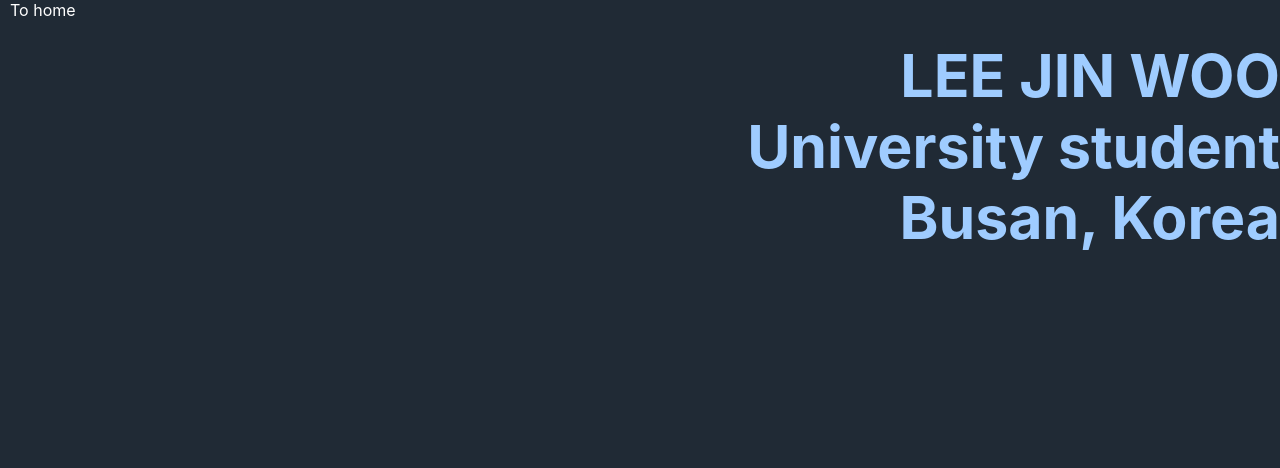
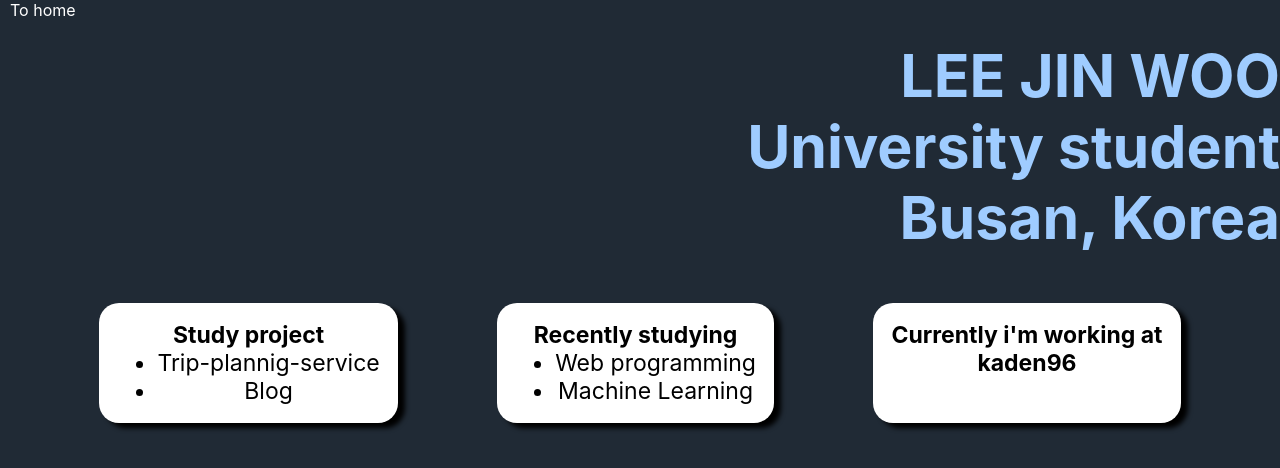
Before and after one commit to good-jinu/blog-old, a React (Create React App) app: page /about in a window 1280 px wide. Shown: the top 468 px of the page. Built offline with nearby package versions, Linux system fonts and the light colour scheme.

Commit message:
updates on about page, Add contents page

```diff
--- a/src/App.css
+++ b/src/App.css
@@ -17,6 +17,7 @@
   animation-delay:4s;
   animation-duration:1.25s;
   animation-name: opening-background;
+  z-index: 1;
 }
 
 #opening > h1 {
--- a/src/App.js
+++ b/src/App.js
@@ -1,7 +1,7 @@
 import React from 'react';
 import './App.css';
-import { Route } from 'react-router-dom';
-import { Home, About } from './pages';
+import { Route, Switch } from 'react-router-dom';
+import { Home, About, Contents } from './pages';
 
 class App extends React.Component {
   constructor(props) {
@@ -19,8 +19,11 @@ class App extends React.Component {
         <div id="opening" onAnimationEnd={this.openingEnd}>
           <h1 className="responsive-font">Welcome<br/>to<br/>my blog</h1>
         </div>
-        <Route exact path="/" component={Home}/>
-        <Route path="/about" component={About}/>
+        <Switch>
+          <Route exact path="/" component={Home}/>
+          <Route path="/about" component={About}/>
+          <Route path="/contnets"  component={Contents}/>
+        </Switch>
       </div>
     );
   }
--- a/src/pages/About.css
+++ b/src/pages/About.css
@@ -1,19 +1,3 @@
-header {
-  position: fixed;
-  width: 100vw;
-  height: 40px;
-  background-color: transparent;
-  display:flex;
-  justify-content: flex-start;
-  padding-left: 10px;
-  padding-right: 10px;
-}
-
-.toHome a{
-  color: white;
-  text-decoration: none;
-}
-
 section {
   padding-top: 40px;
   display: flex;
@@ -32,3 +16,24 @@ article.whoAmI div {
   color: #9fccff;
   font-weight: bold;
 }
+
+article.myworks {
+  display: flex;
+  flex-flow: row wrap;
+  justify-content: space-evenly;
+  align-items: stretch;
+  width: 100%;
+}
+
+article.myworks > div {
+  background-color: white;
+  border-radius: 20px;
+  box-shadow: 7px 5px 5px black;
+  padding: 18px;
+  margin-top: 50px;
+}
+
+article.myworks > div * {
+  margin: 0;
+  font-size: 23px;
+}
--- a/src/pages/About.js
+++ b/src/pages/About.js
@@ -1,16 +1,35 @@
 import { Link } from 'react-router-dom';
+import Header from './structure/Header';
 import './About.css';
+
 const About = () => {
   return (
     <div className="mainbody">
-      <header>
-        <div className="toHome"><Link to="/">To home</Link></div>
-      </header>
+      <Header />
       <section>
         <article className="whoAmI responsive-font">
           <div>LEE JIN WOO</div>
           <div>University student</div>
           <div>Busan, Korea</div>
+        </article>
+        <article className="myworks">
+          <div>
+            <h1>Study project</h1>
+            <ul>
+              <li>Trip-plannig-service</li>
+              <li>Blog</li>
+            </ul>
+          </div>
+          <div>
+            <h1>Recently studying</h1>
+            <ul>
+              <li>Web programming</li>
+              <li>Machine Learning</li>
+            </ul>
+          </div>
+          <div>
+            <h1>Currently i'm working at<br/>kaden96</h1>
+          </div>
         </article>
       </section>
     </div>
--- /dev/null
+++ b/src/pages/Contents.js
@@ -0,0 +1,17 @@
+import { Link } from 'react-router-dom';
+import Header from './structure/Header';
+
+const Contents = () => {
+  return (
+    <div className="mainbody">
+      <Header />
+      <section>
+        <article>
+          <h1>Hello, you!</h1>
+        </article>
+      </section>
+    </div>
+  );
+}
+
+export default Contents;
--- a/src/pages/index.js
+++ b/src/pages/index.js
@@ -1,2 +1,3 @@
 export { default as Home } from './Home';
 export { default as About} from './About';
+export { default as Contents } from './Contents';
--- /dev/null
+++ b/src/pages/structure/Header.css
@@ -0,0 +1,15 @@
+header {
+  position: fixed;
+  width: 100vw;
+  height: 40px;
+  background-color: transparent;
+  display:flex;
+  justify-content: flex-start;
+  padding-left: 10px;
+  padding-right: 10px;
+}
+
+.toHome a{
+  color: white;
+  text-decoration: none;
+}
--- /dev/null
+++ b/src/pages/structure/Header.js
@@ -0,0 +1,12 @@
+import { Link } from 'react-router-dom';
+import './Header.css';
+
+const Header = () => {
+  return (
+    <header>
+      <div className="toHome"><Link to="/">To home</Link></div>
+    </header>
+  );
+}
+
+export default Header;
```
